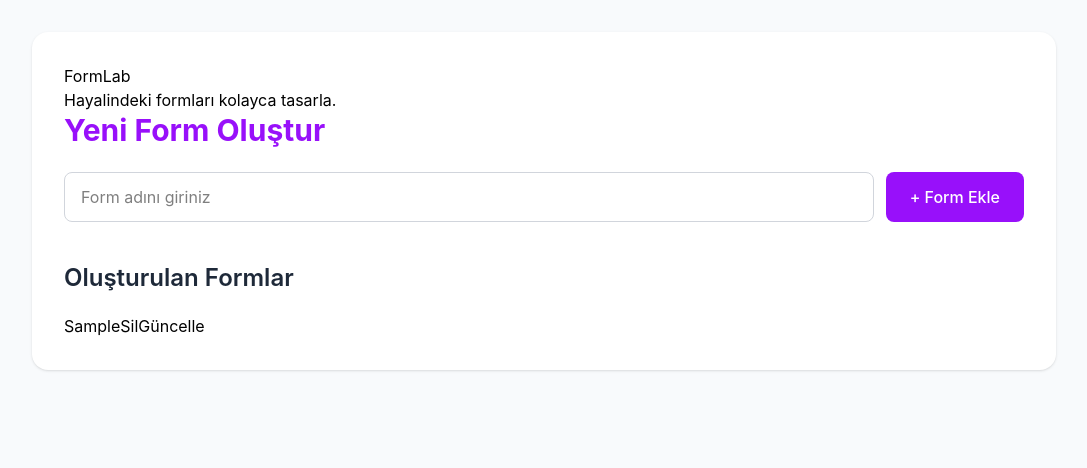
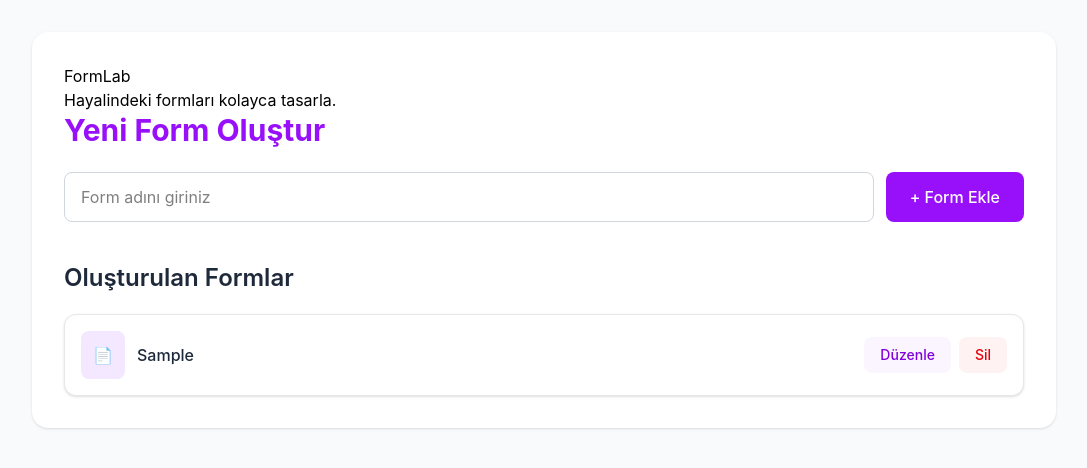
Before and after one commit to bengoksu/FormLab, a React (Vite) app: page / in a window 1280 px wide. Both pictures are taken after typing "Sample" into the empty fields and a click on the button "+ Form Ekle". Shown: the top 468 px of the page, without its empty margins (96-1183 px from the left). Built offline with nearby package versions, Linux system fonts and the light colour scheme.

Commit message:
Form kartları tasarlandı ve boş liste görünümü eklendi

```diff
--- a/src/App.jsx
+++ b/src/App.jsx
@@ -80,16 +80,52 @@
           Oluşturulan Formlar
         </h2>
 
-        <ul>
-          {formlar.map((form) => (
-            <li key={form.id}>
-              {form.ad}
+        {formlar.length === 0 ? (
+          <div className="rounded-xl border border-dashed border-gray-300 bg-gray-50 p-10 text-center">
+            <div className="mb-4 text-4xl">📄</div>
 
-              <button onClick={() => formSil(form.id)}>Sil</button>
-              <button onClick={() => formGuncelle(form.id)}>Güncelle</button>
-            </li>
-          ))}
-        </ul>
+            <h3 className="text-lg font-semibold text-gray-800">
+              Henüz form oluşturmadınız
+            </h3>
+
+            <p className="mt-2 text-sm text-gray-500">
+              İlk formunuzu oluşturmak için yukarıdaki alana bir form adı girin.
+            </p>
+          </div>
+        ) : (
+          <div className="space-y-3">
+            {formlar.map((form) => (
+              <div
+                key={form.id}
+                className="flex items-center justify-between rounded-xl border border-gray-200 bg-white p-4 shadow-sm"
+              >
+                <div className="flex items-center gap-3">
+                  <div className="rounded-lg bg-purple-100 p-3 text-purple-600">
+                    📄
+                  </div>
+
+                  <h3 className="font-medium text-gray-800">{form.ad}</h3>
+                </div>
+
+                <div className="flex gap-2">
+                  <button
+                    onClick={() => formGuncelle(form.id)}
+                    className="rounded-lg bg-purple-50 px-4 py-2 text-sm font-medium text-purple-700 hover:bg-purple-100"
+                  >
+                    Düzenle
+                  </button>
+
+                  <button
+                    onClick={() => formSil(form.id)}
+                    className="rounded-lg bg-red-50 px-4 py-2 text-sm font-medium text-red-600 hover:bg-red-100"
+                  >
+                    Sil
+                  </button>
+                </div>
+              </div>
+            ))}
+          </div>
+        )}
       </div>
     </div>
   );
```
